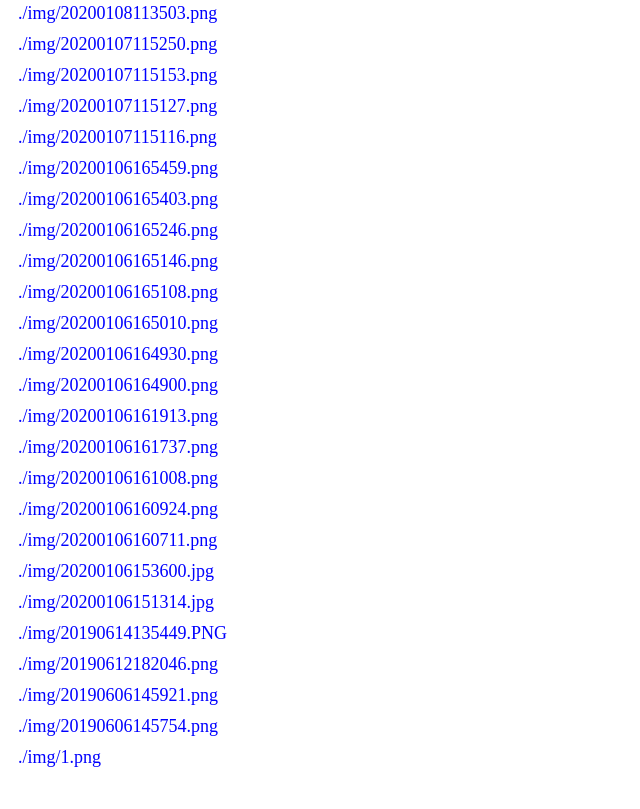
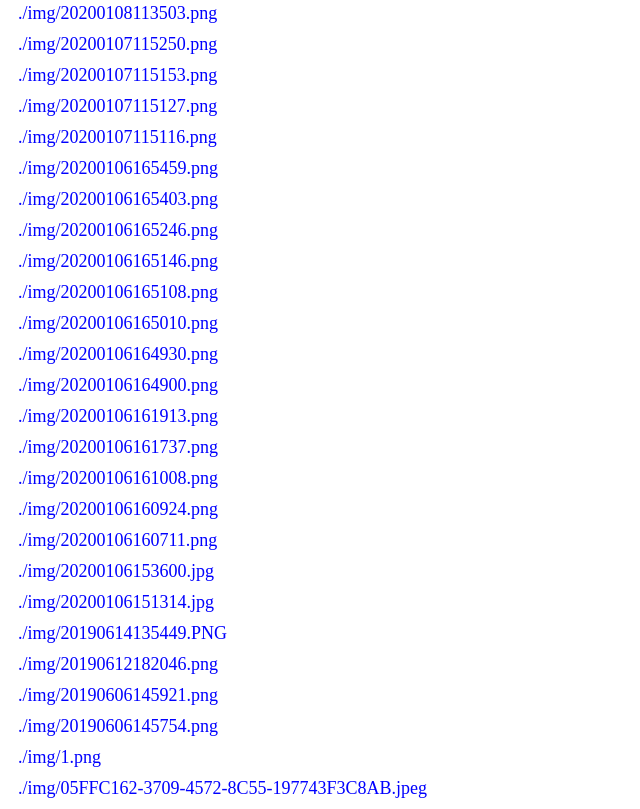
Before and after one commit to monlor/file, a plain HTML site: page index.html in a window 1280 px wide. Shown: the part 6544-7353 px from the top of the page, without its empty margins (0-640 px from the left). Before the commit the page ends 7322 px from the top, so only its background shows below. Drawn offline with Linux system fonts and the light colour scheme.

Commit message:
Update File List By TravisCI With Build 234

```diff
--- a/index.html
+++ b/index.html
@@ -242,3 +242,4 @@ a:active{text-decoration: blink; color: yellow;}
 <a href="./img/20190606145921.png">./img/20190606145921.png</a>
 <a href="./img/20190606145754.png">./img/20190606145754.png</a>
 <a href="./img/1.png">./img/1.png</a>
+<a href="./img/05FFC162-3709-4572-8C55-197743F3C8AB.jpeg">./img/05FFC162-3709-4572-8C55-197743F3C8AB.jpeg</a>
```
